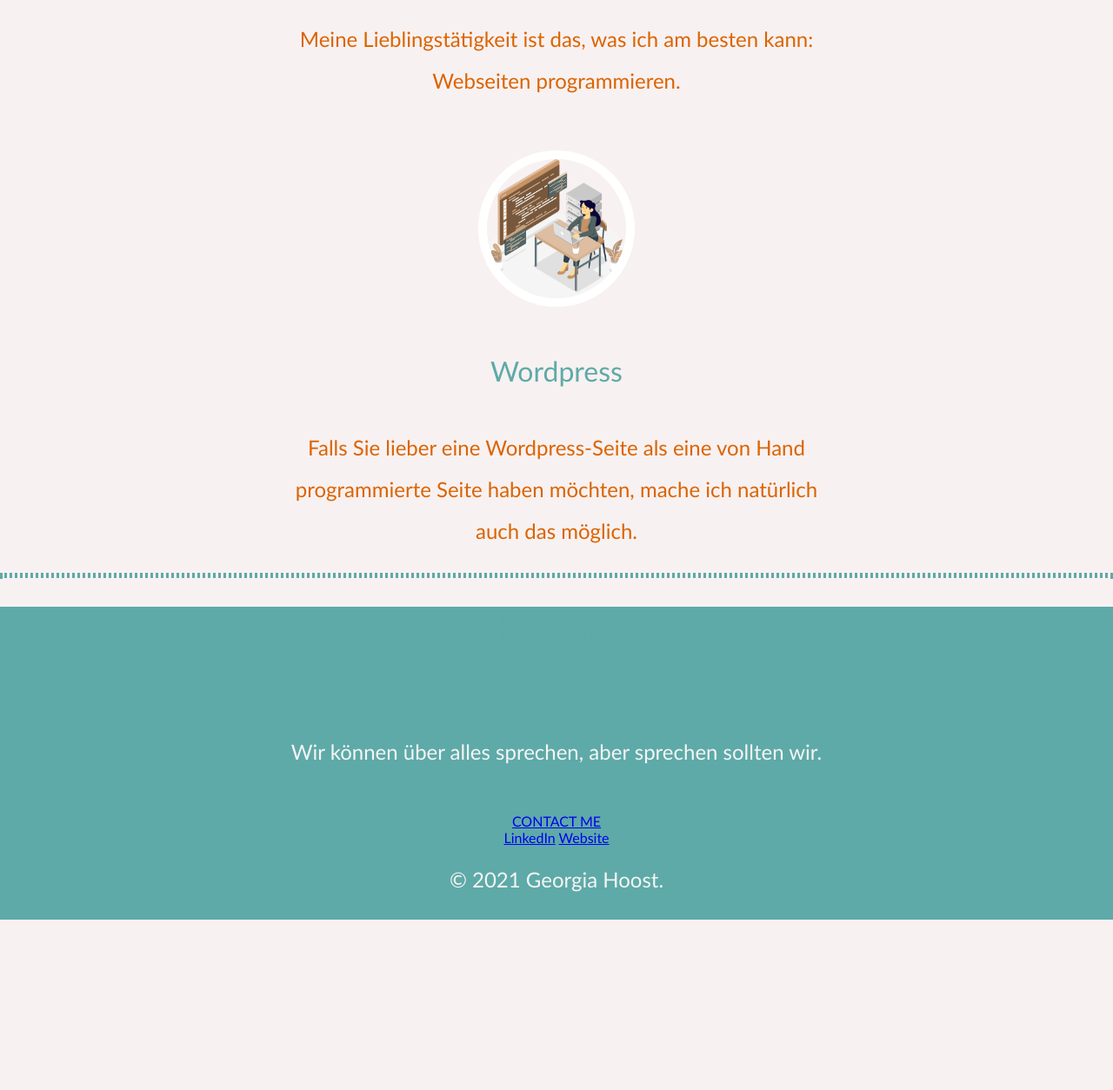
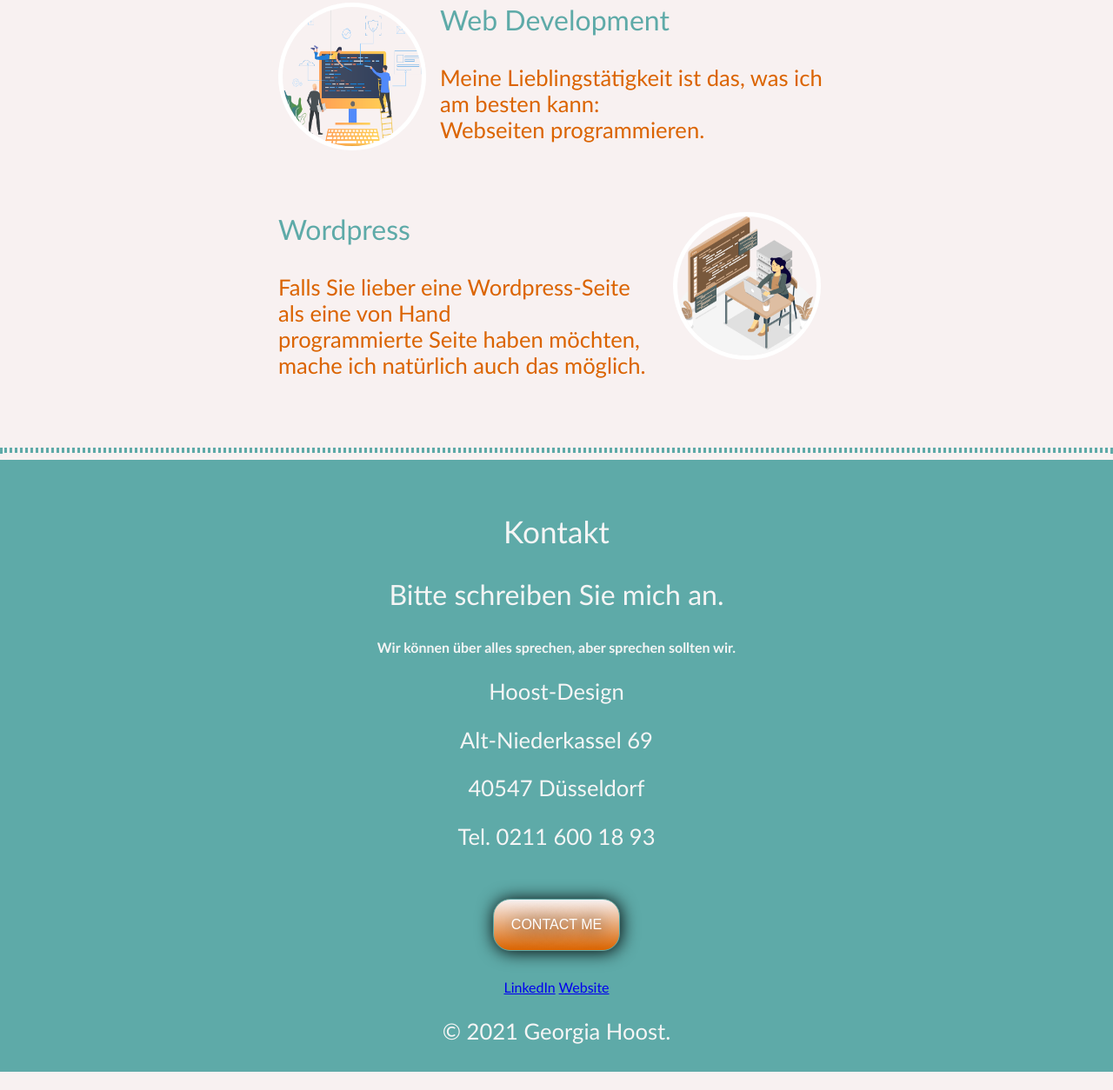
Before and after one commit to g-hoost/CSS---My-Site, a plain HTML site: page index.html in a window 1280 px wide. Shown: the part 1543-2797 px from the top of the page at 87% size. Before the commit the page ends 2625 px from the top, so only its background shows below. Drawn offline with Linux system fonts and the light colour scheme; a web font is replaced by a local one.

Commit message:
more styling

```diff
--- a/CSS/style.css
+++ b/CSS/style.css
@@ -1,5 +1,7 @@
 /* house colors: #f8f1f1, #a3d2ca, #5EAAA8, #db6400 */
 
+
+/* Global */
 body {
     background-color: #f8f1f1;
     margin: 0;
@@ -15,13 +17,8 @@ h1 {
     font-weight: 500;
     font-style: normal;
 }
-.top-container > h2 {
-    margin-top: .5rem;
-    color: whitesmoke;
-    font-weight: 500;
-}
 h2 {
-    font-size: 2.5rem;
+    font-size: 2.2rem;
     color: #5EAAA8;
     font-weight: 400;
 }
@@ -30,31 +27,47 @@ h3 {
     color: #5EAAA8;
     font-weight: 400;
 }
-.top-container {
-    position: relative;
-    background-color: #5EAAA8;
-    height: 35rem;
-    color: whitesmoke;
-    padding-top: 100px;
-}
 p {
-    font-size: 1.5rem;
+    font-size: 1.6rem;
     color: #db6400;
 }
 hr {
     border: 3px dotted #5EAAA8;
 }
+
+/* Container */
+
+.top-container {
+    position: relative;
+    background-color: #5EAAA8;
+    height: 50rem;
+    color: whitesmoke;
+    padding-top: 2rem;
+}
+.top-container > h2 {
+    margin-top: .5rem;
+    color: whitesmoke;
+    font-weight: 500;
+}
+.top-container h1 {
+    margin-bottom: 3rem;
+}
 .top-container p {
     color: whitesmoke;
+}
+.top-container img {
+    position: absolute;
+    bottom: 0;
+    right: 30%;
 }
 .cloud_1 {
     position: absolute;
     right: 15%;
-    bottom: 10rem;
+    top: 19rem;
 }
 .cloud_2 {
     position: absolute;
-    left: 15%;
+    left: 20%;
     top: 10rem;
 }
 .profile > h1,
@@ -64,25 +77,47 @@ hr {
      margin: 0 auto;
      line-height: 2;
 }
+.profile > p {
+    font-size: 1.8rem;
+}
 .middle-container {
     position: relative;
     background-color: #f8f1f1;
 
 }
+.skills {
+    position: relative;
+    margin-top: 5rem;
+}
 .skill-row {
-    width: 50vw;
-    margin: 0 auto;
-    line-height: 2;
+    width: 50%;
+    margin: 0 auto 5rem auto;
+    text-align: left;
 }
-.skills_pic,
-.avatar,
-.workplace {
+/* .skill-row > p {
+    right: 0;
+} */
+
+.avatar {
     margin-top: 2rem;
-    width: 10rem;
-    height: 10rem;
+    width: 15%;
+    height: 15%;
     border-radius: 100%;
     border: 10px solid white;
     text-align: left;
+}
+.skills_pic,
+.workplace {
+    float: left;
+    width: 10rem;
+    height: 10rem;
+    border: 5px solid white;
+    margin-right: 1rem;
+    border-radius: 100%;
+}
+.workplace {
+    float: right;
+    margin-left: 1rem;
 }
 .city_background {
     width: 40vw;
@@ -91,8 +126,56 @@ hr {
 .contact-me {
     background-color: #5EAAA8;
     color: whitesmoke;
+    padding-top: 2rem;
+}
+.contact-me h4,
+.contact-me h2,
+.contact-me h3 {
+    color: whitesmoke;
 }
 .contact-me p {
     color: whitesmoke;
+}
+.contact-me p:last-of-type {
     padding-bottom: 2rem;
 }
+
+button {
+    background: #db6400;
+    background-image: -webkit-linear-gradient(top, #f8f1f1, #db6400);
+    background-image: -moz-linear-gradient(top, #f8f1f1, #db6400);
+    background-image: -ms-linear-gradient(top, #f8f1f1, #db6400);
+    background-image: -o-linear-gradient(top, #f8f1f1, #db6400);
+    background-image: -webkit-gradient(to bottom, #f8f1f1, #db6400);
+    -webkit-border-radius: 20px;
+    -moz-border-radius: 20px;
+    border-radius: 20px;
+    color: #FFFFFF;
+    font-size: 1rem;
+    font-weight: 100;
+    padding: 20px;
+    -webkit-box-shadow: 1px 1px 20px 0 #000000;
+    -moz-box-shadow: 1px 1px 20px 0 #000000;
+    box-shadow: 1px 1px 20px 0 #000000;
+    text-shadow: 1px 1px 20px #000000;
+    border: solid #5EAAA8 1px;
+    text-decoration: none;
+    display: inline-block;
+    cursor: pointer;
+    text-align: center;
+    margin-bottom: 2rem;
+ }
+
+button:hover {
+    border: solid #f8f1f1 1px;
+    background: #5EAAA8;
+    background-image: -webkit-linear-gradient(top, #db6400,#f8f1f1);
+    background-image: -moz-linear-gradient(top, #db6400, #f8f1f1);
+    background-image: -ms-linear-gradient(top, #db6400,#f8f1f1);
+    background-image: -o-linear-gradient(top, #db6400,#f8f1f1);
+    background-image: -webkit-gradient(to bottom, #db6400, #f8f1f1);
+    -webkit-border-radius: 20px;
+    -moz-border-radius: 20px;
+    border-radius: 20px;
+    text-decoration: none;
+ }
--- a/index.html
+++ b/index.html
@@ -25,8 +25,8 @@
         <div class="profile">
             <img class="avatar" src="images/myAvatar-3.png" alt="just Georgia">
             <h2>Hallo.</h2>
-            <p>Mein Name ist Georgia Hoost. Ich bin Web Developer und Logo Designer. Willkommen auf meiner Seite.
-            </p>
+            <p>Mein Name ist Georgia Hoost. Ich bin Web Developer und Logo Designer.</p>
+            <p>Willkommen auf meiner Seite.</p>
 
         </div>
         <hr>
@@ -35,14 +35,17 @@
             <div class="skill-row">
                 <img class="skills_pic" class="logo_design" src="images/programming_skills.png"
                     alt="The orange rabbit of Hoost Design">
+
                 <h3>Web Development</h3>
                 <p>Meine Lieblingstätigkeit ist das, was ich am besten kann:<br>Webseiten programmieren.
                 </p>
             </div>
             <div class="skill-row">
                 <img class="workplace" src="images/workplace.png" alt="My workplace">
+
                 <h3>Wordpress</h3>
-                <p>Falls Sie lieber eine Wordpress-Seite als eine von Hand programmierte Seite haben möchten, mache ich
+                <p>Falls Sie lieber eine Wordpress-Seite als eine von Hand <br>programmierte Seite haben möchten, mache
+                    ich
                     natürlich auch das möglich.</p>
             </div>
         </div>
@@ -50,8 +53,12 @@
         <div class="contact-me">
             <h2>Kontakt</h2>
             <h3>Bitte schreiben Sie mich an.</h3>
-            <p>Wir können über alles sprechen, aber sprechen sollten wir.</p>
-            <a class="btn" href="mailto:mail@hoost-design.de">CONTACT ME</a>
+            <h4>Wir können über alles sprechen, aber sprechen sollten wir.</h4>
+            <p>Hoost-Design</p>
+            <p>Alt-Niederkassel 69</p>
+            <p>40547 Düsseldorf</p>
+            <p>Tel. 0211 600 18 93</p>
+            <button class="btn" href="mailto:mail@hoost-design.de">CONTACT ME</button>
             <div class="bottom-container">
                 <a class="footer-link" href="https://www.linkedin.com/in/georgia-hoost-7936ba1b9/">LinkedIn</a>
                 <a class="footer-link" href="https://www.hoost-design.de/">Website</a>
```
